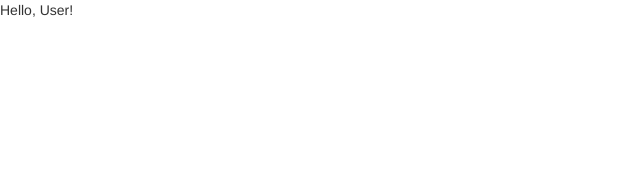
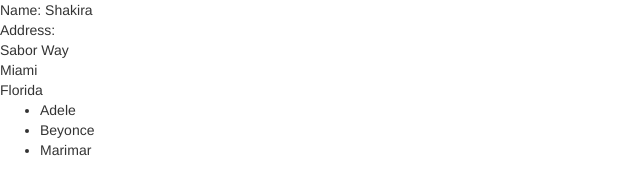
Before and after one commit to DecaUniversity/ng-directives, a website: page index.html in a window 1280 px wide. Shown: the whole page, without its empty margins (0-640 px from the left). Drawn offline with nearby package versions, Linux system fonts and the light colour scheme.

Commit message:
Directive that uses an external template

```diff
--- a/app.js
+++ b/app.js
@@ -2,12 +2,26 @@
 
 angular.module("app", []);
 
-angular.module("app").controller("MainController", ["$scope", function () {
+angular.module("app").controller("MainController", ["$scope", function ($scope) {
+
+	$scope.diva = {
+		name: "Shakira",
+		address: {
+			street: "Sabor Way",
+			city: "Miami",
+			stt: "Florida"
+		},
+		friends: [
+			"Adele", "Beyonce", "Marimar"
+		]
+	}
+
 
 }]);
 
 angular.module("app").directive("userInfoCard", function () {
 	return {
-		template: "Hello, User!"
+		templateUrl: "userInfoCard.html",
+		restrict: "E"
 	}
 });
--- a/index.html
+++ b/index.html
@@ -15,6 +15,6 @@
 
 	</head>
 	<body ng-controller="MainController">
-		<div user-info-card=""></div>
+		<user-info-card></user-info-card>
 	</body>
 </html>
--- /dev/null
+++ b/userInfoCard.html
@@ -0,0 +1,16 @@
+<div>
+	Name: {{diva.name}}
+	<br>
+	Address:
+	<br>
+	{{diva.address.street}}
+	<br>
+	{{diva.address.city}}
+	<br>
+	{{diva.address.stt}}
+	<ul>
+		<li ng-repeat="friend in diva.friends">
+			{{friend}}
+		</li>
+	</ul>
+</div>
```
